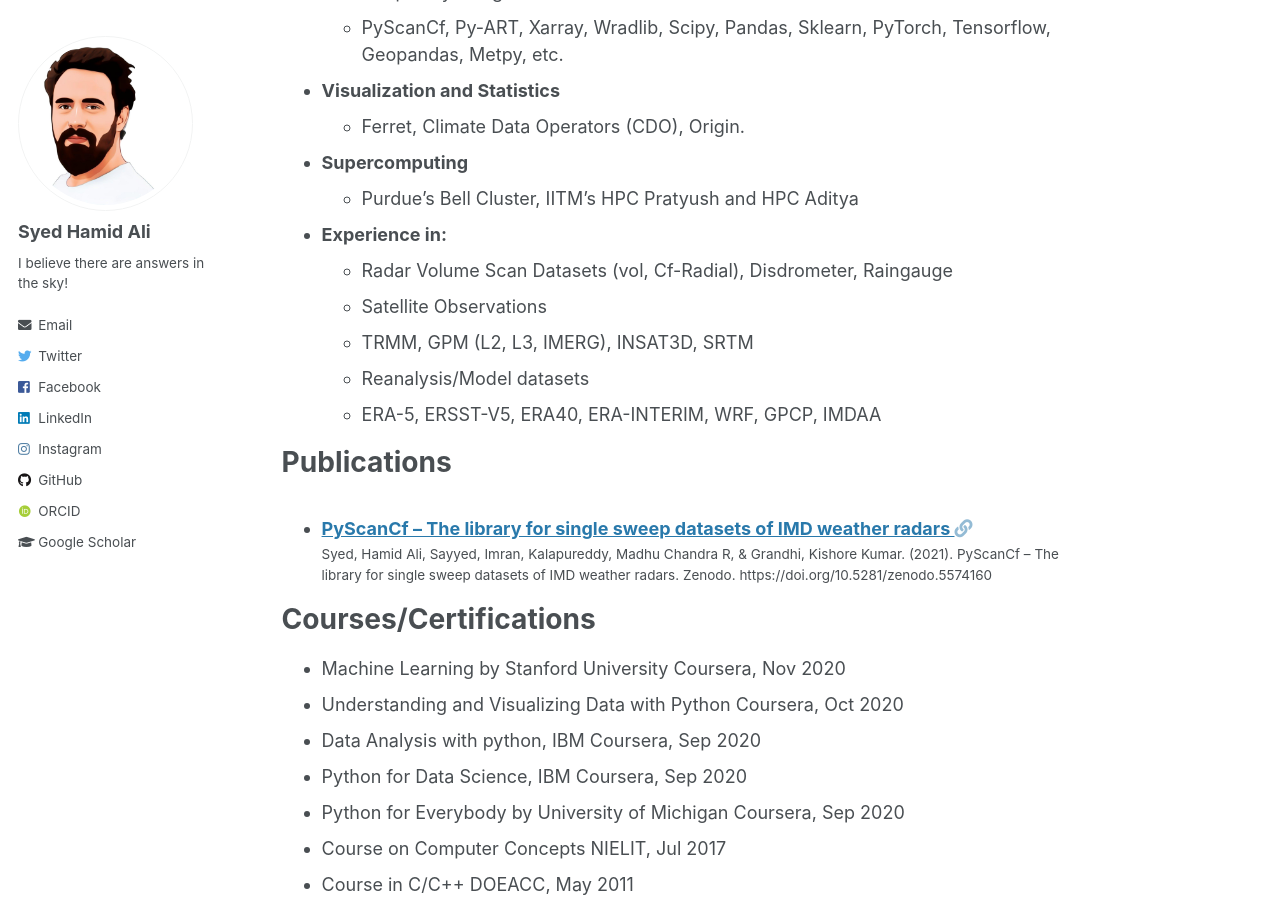
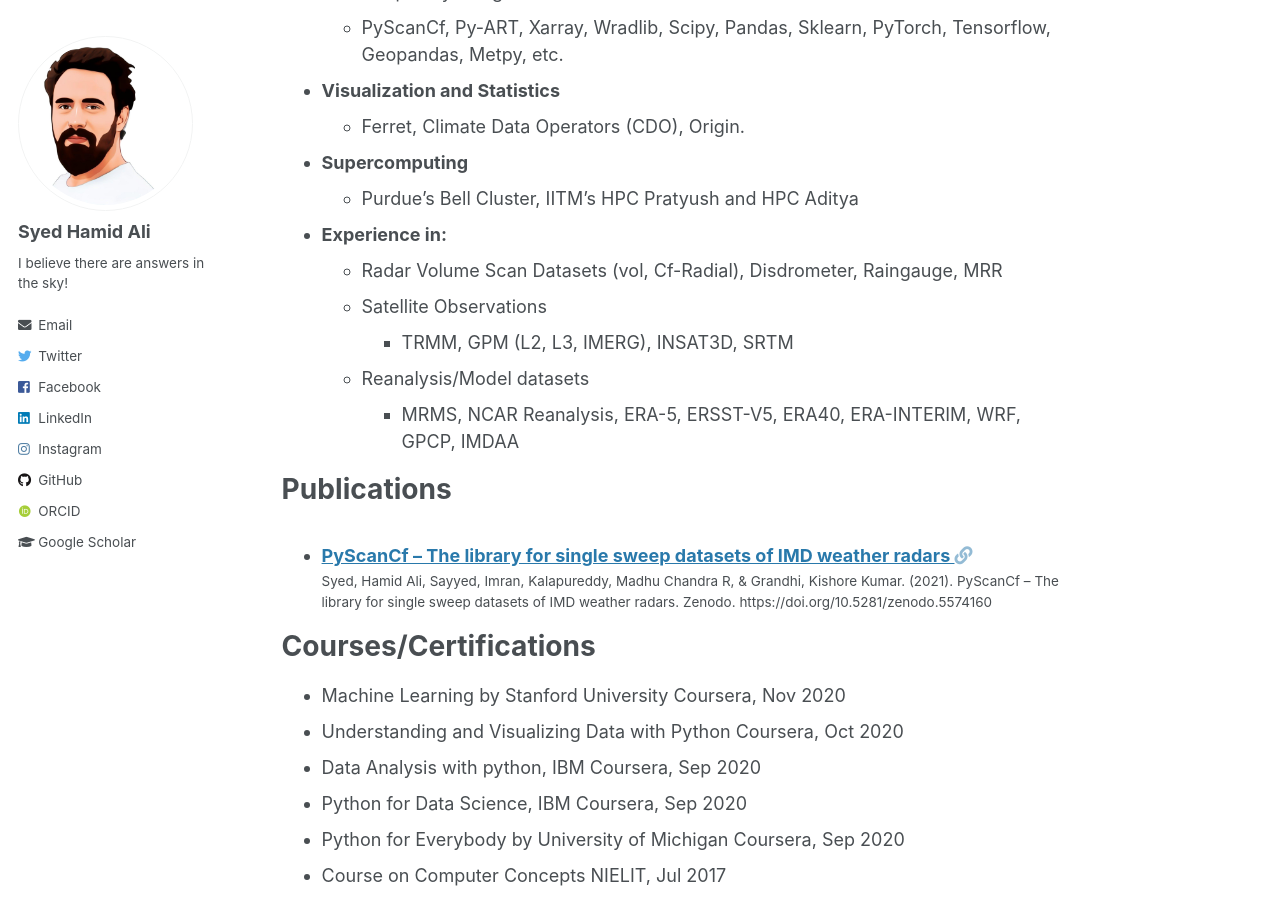
Before and after one commit to syedhamidali/syedhamidali.github.io, a Jekyll site: the page built from _pages/cv.md, in a window 1280 px wide and 900 px high, scrolled down 1283 px. Built offline with Jekyll 4.4.1, drawn with Linux system fonts in a browser that asks for light colours; some web fonts are replaced.

Commit message:
update cv

```diff
--- a/_pages/cv.md
+++ b/_pages/cv.md
@@ -49,11 +49,11 @@ Skills
 * **Supercomputing**
   * Purdue's Bell Cluster, IITM’s HPC Pratyush and HPC Aditya
 * **Experience in:**
-   * Radar Volume Scan Datasets (vol, Cf-Radial), Disdrometer, Raingauge
+   * Radar Volume Scan Datasets (vol, Cf-Radial), Disdrometer, Raingauge, MRR
   * Satellite Observations
-   * TRMM, GPM (L2, L3, IMERG), INSAT3D, SRTM
+      * TRMM, GPM (L2, L3, IMERG), INSAT3D, SRTM
   * Reanalysis/Model datasets
-   * ERA-5, ERSST-V5, ERA40, ERA-INTERIM, WRF, GPCP, IMDAA
+      * MRMS, NCAR Reanalysis, ERA-5, ERSST-V5, ERA40, ERA-INTERIM, WRF, GPCP, IMDAA
 
 Publications
 ======
```
